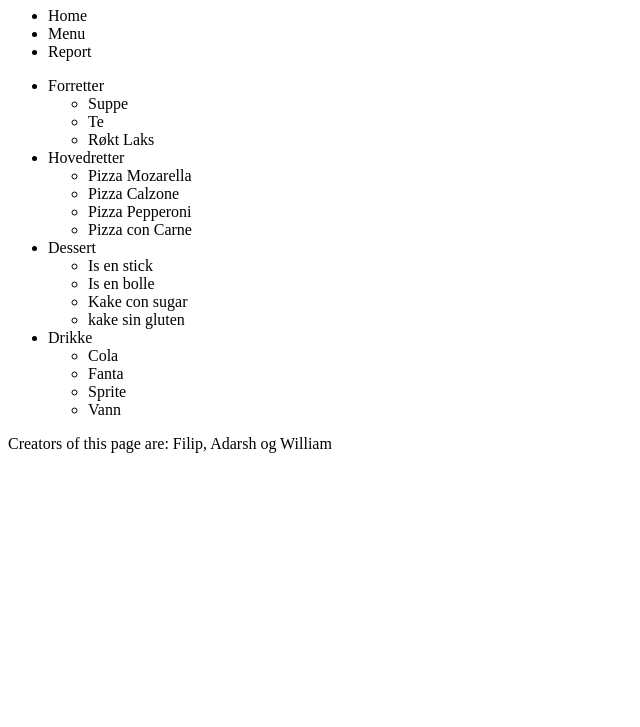
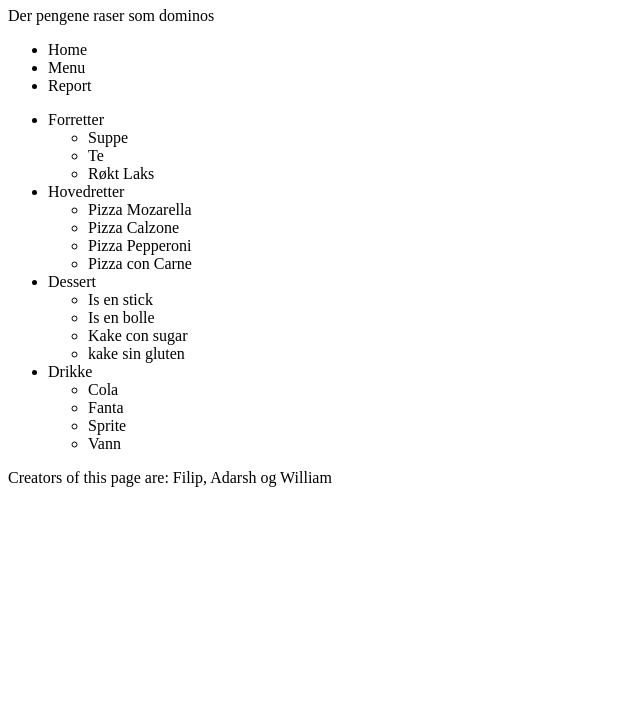
Before and after one commit to Twitchbisharp/Data1200-oblig1, a plain HTML site: page index.html in a window 1280 px wide. Shown: the part 73-800 px from the top of the page, without its empty margins (0-640 px from the left). Drawn offline with Linux system fonts and the light colour scheme.

Commit message:
la til undertekst i index.html
.

```diff
--- a/index.html
+++ b/index.html
@@ -11,6 +11,7 @@
     <header>
             <!--Logo and name of the restaurant (fictional or real?)-->
             <h1>Dominos Restaurant</h1>
+            <p>Der pengene raser som dominos</p>
     </header>
 
     <nav>
```
